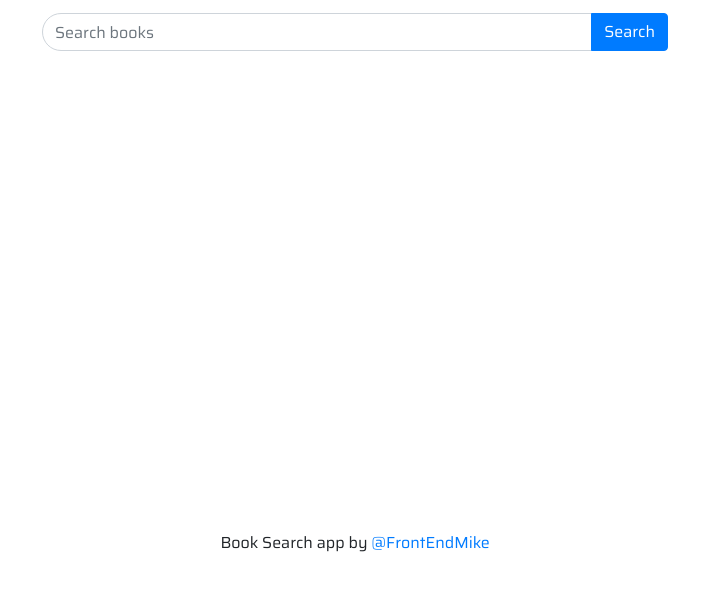
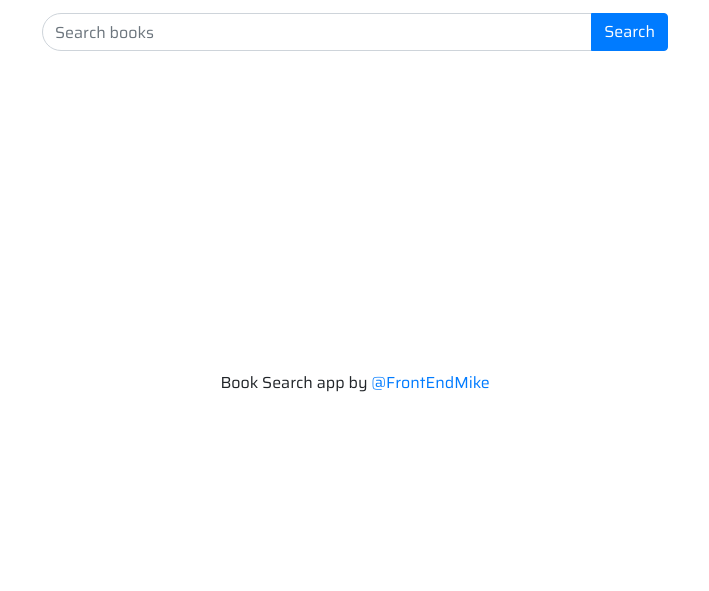
Before and after one commit to FrontEndMike/LevelUpTuts, a plain HTML site: page Book search app/index.html in a window 1280 px wide. Shown: the part 139-730 px from the top of the page, without its empty margins (285-994 px from the left). Drawn offline with nearby package versions, Linux system fonts and the light colour scheme.

Commit message:
correct view height

```diff
--- a/Book search app/styles.css
+++ b/Book search app/styles.css
@@ -17,7 +17,7 @@ body.search-contain{
     display: block;
     margin: 0 auto;
     border-radius: 25px;
-    min-height: 50vh;
+    min-height: 30vh;
 }
 #input{
     border-radius: 25px 0px 0px 25px;
```
